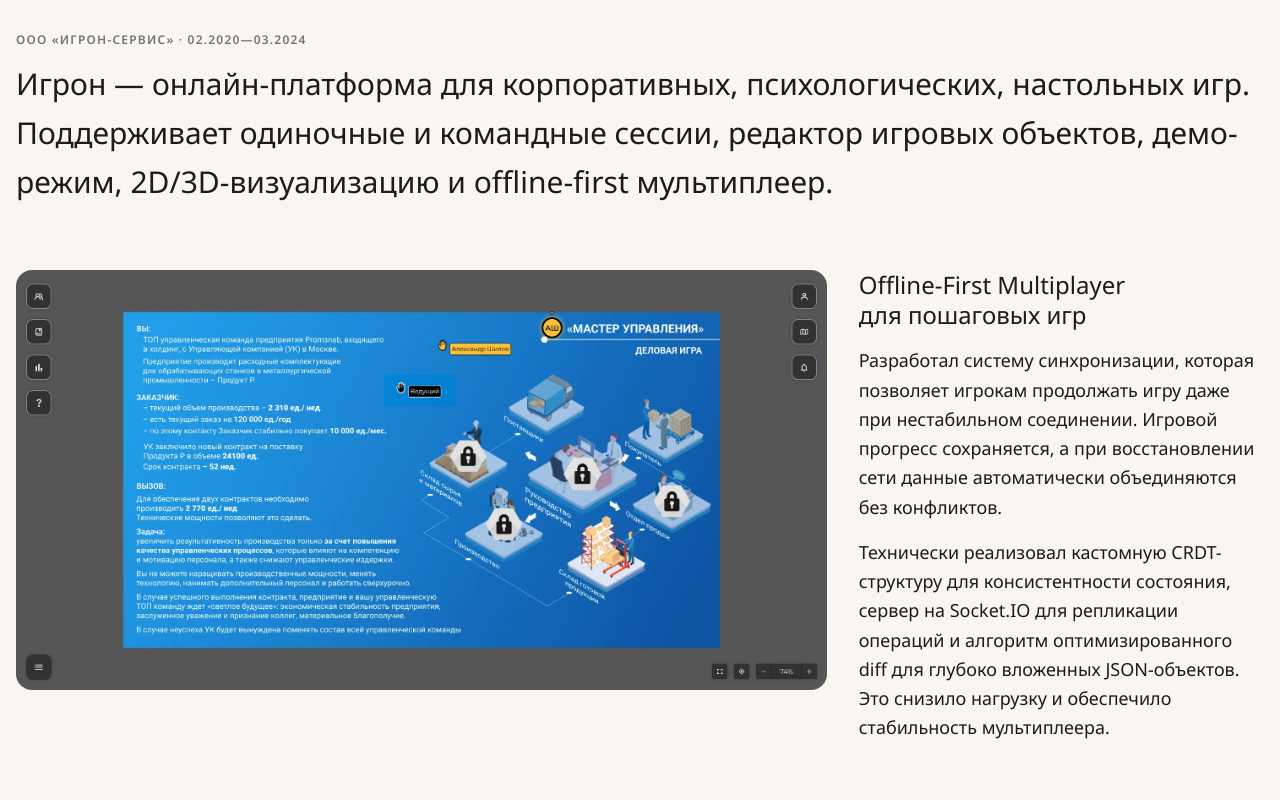
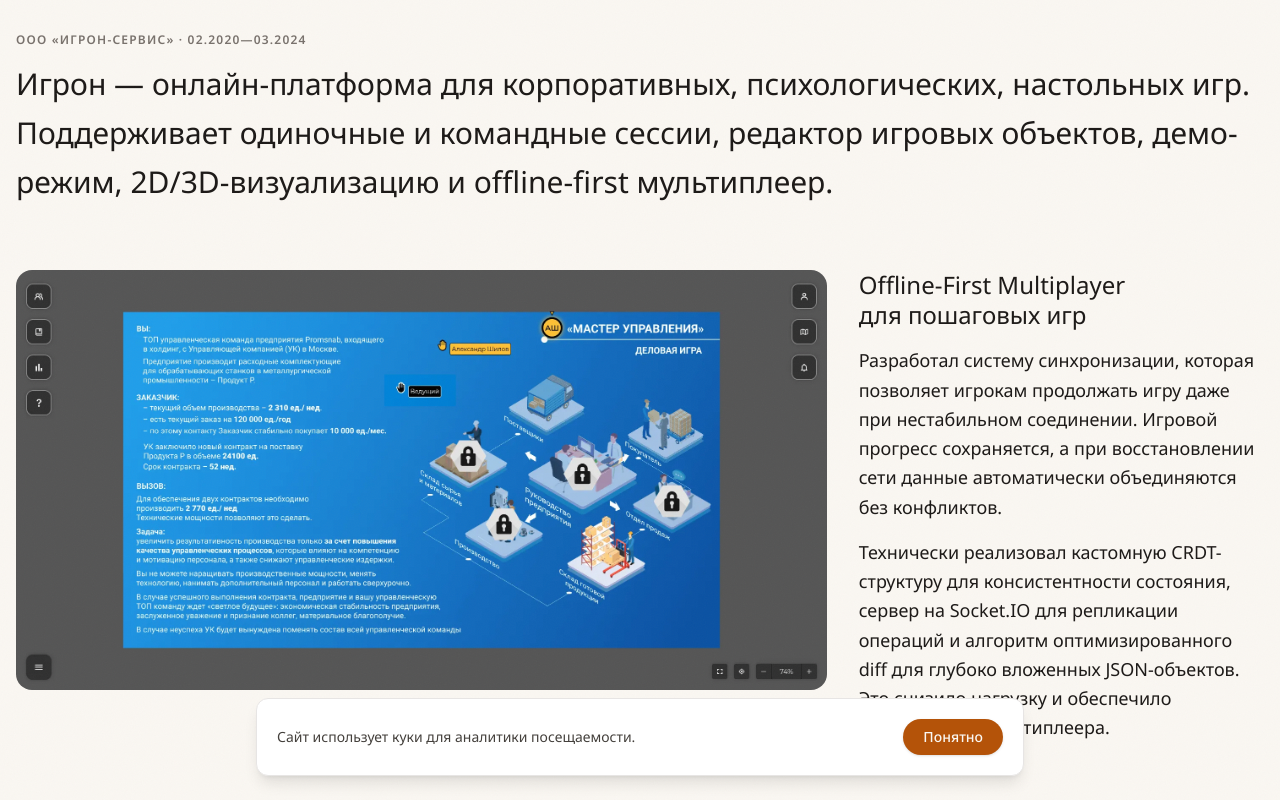
Before and after one commit to ashlanderr/cv, a Next.js app: page /cv/igron in a window 1280 px wide. Shown: the top 800 px of the page. Built offline with nearby package versions, Linux system fonts and the light colour scheme; no server answers.

Commit message:
Add Yandex Metrica

```diff
--- /dev/null
+++ b/app/components/CookieBanner.tsx
@@ -0,0 +1,66 @@
+"use client";
+
+import { useSyncExternalStore } from "react";
+
+const STORAGE_KEY = "cookie-consent-ack";
+
+const listeners = new Set<() => void>();
+
+function subscribe(onChange: () => void) {
+  listeners.add(onChange);
+  return () => {
+    listeners.delete(onChange);
+  };
+}
+
+function isAcknowledged() {
+  try {
+    return localStorage.getItem(STORAGE_KEY) !== null;
+  } catch {
+    // private mode / blocked storage: stay quiet rather than nag every render
+    return true;
+  }
+}
+
+// Nothing is rendered on the server: the banner appears only once the client
+// has read localStorage, so there is no hydration mismatch and no flash.
+const isAcknowledgedOnServer = () => true;
+
+export function CookieBanner() {
+  const acknowledged = useSyncExternalStore(
+    subscribe,
+    isAcknowledged,
+    isAcknowledgedOnServer,
+  );
+
+  const dismiss = () => {
+    try {
+      localStorage.setItem(STORAGE_KEY, "1");
+    } catch {
+      // ignore: the banner still hides for this session
+    }
+    listeners.forEach((notify) => notify());
+  };
+
+  if (acknowledged) return null;
+
+  return (
+    <div
+      id="cookie-banner"
+      className="fixed inset-x-0 bottom-0 z-50 px-4 pb-4 sm:px-6 sm:pb-6"
+    >
+      <div className="animate-slide-up border-border bg-card mx-auto flex w-full max-w-3xl flex-col items-center gap-4 rounded-xl border p-5 shadow-lg sm:flex-row sm:justify-between sm:gap-6">
+        <p className="text-ink-light text-center text-sm sm:text-start">
+          Сайт использует куки для аналитики посещаемости.
+        </p>
+        <button
+          type="button"
+          onClick={dismiss}
+          className="bg-ember hover:bg-ember-hover text-cream shrink-0 rounded-full px-5 py-2 text-sm font-medium shadow-sm transition-colors"
+        >
+          Понятно
+        </button>
+      </div>
+    </div>
+  );
+}
--- /dev/null
+++ b/app/components/YandexMetrica.tsx
@@ -0,0 +1,46 @@
+"use client";
+
+import Script from "next/script";
+import { useEffect, useRef } from "react";
+import { usePathname } from "next/navigation";
+
+const YM_ID = Number(process.env.NEXT_PUBLIC_YM_ID);
+
+declare global {
+  interface Window {
+    ym?: (id: number, action: string, ...args: unknown[]) => void;
+  }
+}
+
+export function YandexMetrica() {
+  const pathname = usePathname();
+  const firstRun = useRef(true);
+
+  useEffect(() => {
+    if (!YM_ID) return;
+    if (firstRun.current) {
+      firstRun.current = false;
+      return; // ym init already tracks the first page view
+    }
+    window.ym?.(YM_ID, "hit", window.location.href);
+  }, [pathname]);
+
+  if (!YM_ID) return null;
+
+  return (
+    <Script
+      id="yandex-metrica"
+      strategy="beforeInteractive"
+      dangerouslySetInnerHTML={{
+        __html: `
+          (function(m,e,t,r,i,k,a){m[i]=m[i]||function(){(m[i].a=m[i].a||[]).push(arguments)};
+          m[i].l=1*new Date();
+          for(var j=0;j<document.scripts.length;j++){if(document.scripts[j].src===r){return;}}
+          k=e.createElement(t),a=e.getElementsByTagName(t)[0],k.async=1,k.src=r,a.parentNode.insertBefore(k,a)})
+          (window,document,"script","https://mc.yandex.ru/metrika/tag.js?id=${YM_ID}","ym");
+          ym(${YM_ID},"init",{ssr:true,clickmap:true,referrer:document.referrer,url:location.href,accurateTrackBounce:true,trackLinks:true,triggerEvent:true});
+        `,
+      }}
+    />
+  );
+}
--- a/app/layout.tsx
+++ b/app/layout.tsx
@@ -1,6 +1,8 @@
 import type { Metadata } from "next";
 import { Noto_Sans } from "next/font/google";
 import "./globals.css";
+import { YandexMetrica } from "@/app/components/YandexMetrica";
+import { CookieBanner } from "@/app/components/CookieBanner";
 
 const notoSans = Noto_Sans({
   variable: "--font-sans",
@@ -25,7 +27,11 @@
 }>) {
   return (
     <html lang="ru" className={`${notoSans.variable} h-full antialiased`}>
-      <body className="min-h-full flex flex-col">{children}</body>
+      <body className="min-h-full flex flex-col">
+        {children}
+        <CookieBanner />
+        <YandexMetrica />
+      </body>
     </html>
   );
 }
```
Also changed, not shown: 2 other files (tests, documents, lock files or other folders).
